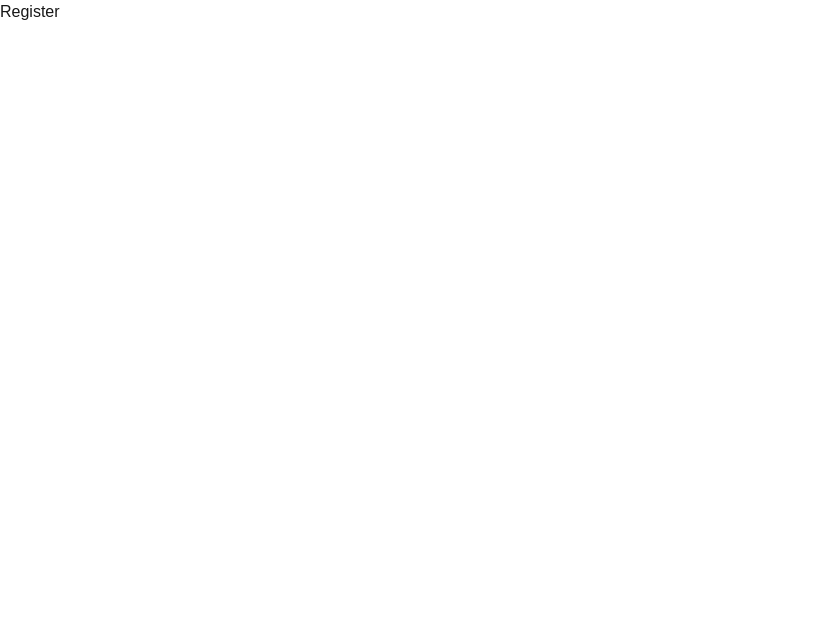
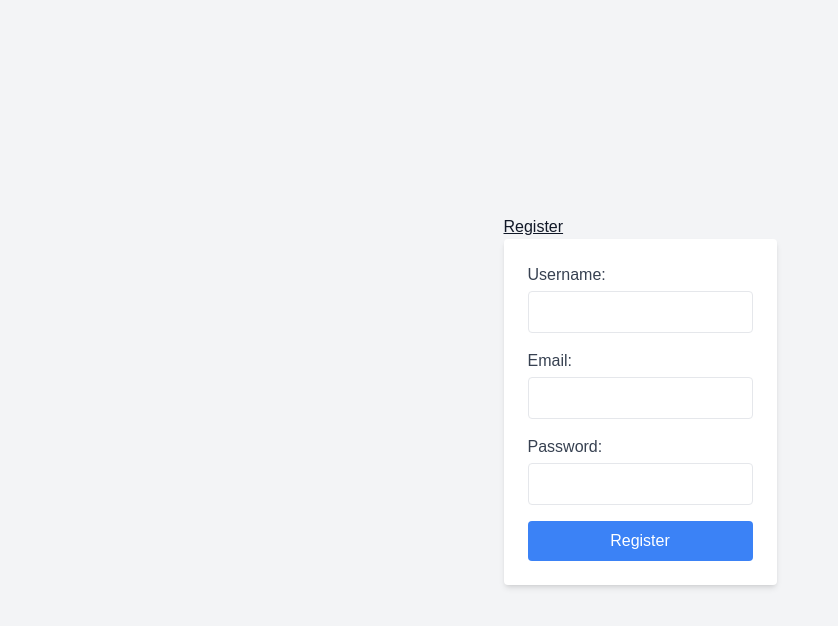
Before and after one commit to belhaddadmohamed/NextJS-Tutorial, a Next.js app: page /register in a window 1280 px wide. Shown: the top 626 px of the page, without its empty margins (0-838 px from the left). Built offline with nearby package versions, Linux system fonts and the light colour scheme.

Commit message:
Update changes

```diff
--- /dev/null
+++ b/app/(auth)/register/RegisterForm.tsx
@@ -0,0 +1,75 @@
+'use client';
+
+import React, { useState } from 'react';
+import { toast } from 'react-toastify';
+
+const RegisterForm = () => {
+  const [formData, setFormData] = useState({
+    username: '',
+    email: '',
+    password: ''
+  });
+
+  const handleChange = (e: React.ChangeEvent<HTMLInputElement>) => {
+    setFormData({ ...formData, [e.target.name]: e.target.value });
+  };
+
+  const handleSubmit = (e: React.FormEvent<HTMLFormElement>) => {
+    e.preventDefault();
+    // Add your registration logic here
+    if (formData.username == ''){
+        toast.error('Username is required')
+    }else{
+        toast.success('Form submitted successfully!');
+    }
+  };
+
+  return (
+    <div>
+      <h1 className='text-gray-900 underline'>Register</h1>
+      <form onSubmit={handleSubmit} className="bg-white p-6 rounded shadow-md w-full max-w-sm">
+        <div className="mb-4">
+          <label htmlFor="username" className="block text-gray-700">Username:</label>
+          {/* Username */}
+          <input
+            className="mt-1 p-2 w-full border rounded"
+            type="text"
+            id="username"
+            name="username"
+            value={formData.username}
+            onChange={handleChange}
+          />
+        </div>
+
+        {/* Email */}
+        <div className="mb-4">
+          <label  className="block text-gray-700" htmlFor="email">Email:</label>
+          <input
+            className="mt-1 p-2 w-full border rounded"
+            type="email"
+            id="email"
+            name="email"
+            value={formData.email}
+            onChange={handleChange}
+          />
+        </div>
+
+        {/* Password */}
+        <div className="mb-4">
+          <label  className="block text-gray-700" htmlFor="password">Password:</label>
+          <input
+            className="mt-1 p-2 w-full border rounded"
+            type="password"
+            id="password"
+            name="password"
+            value={formData.password}
+            onChange={handleChange}
+          />
+        </div>
+        <button type="submit" className="w-full bg-blue-500 text-white p-2 rounded">Register</button>
+      </form>
+    </div>
+  );
+};
+
+export default RegisterForm;
--- a/app/(auth)/register/page.tsx
+++ b/app/(auth)/register/page.tsx
@@ -1,9 +1,12 @@
 import React from 'react'
+import RegisterForm from './RegisterForm'
 
-const Register = () => {
+const RegisterPage = () => {
   return (
-    <div>Register</div>
+    <div className="flex items-center justify-center min-h-screen bg-gray-100">
+      <RegisterForm />
+    </div>
   )
 }
 
-export default Register
+export default RegisterPage
```
